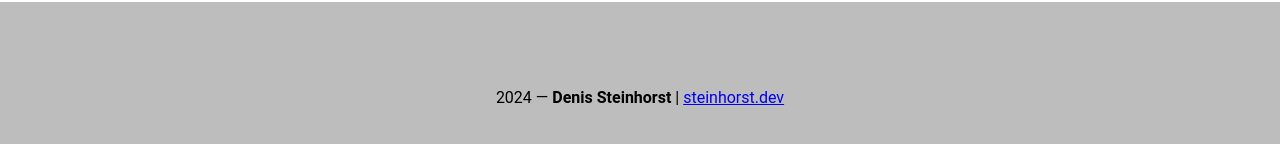
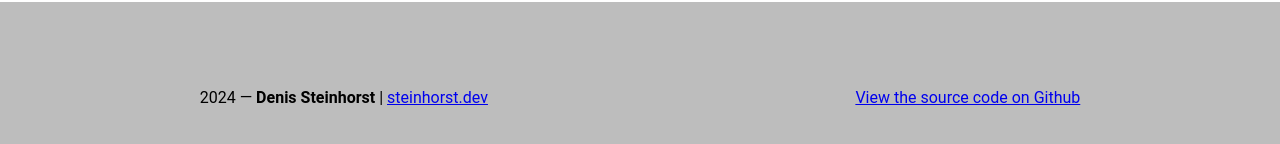
Before and after one commit to denissteinhorst/qtm-stack-trial, a Nuxt app: page / in a window 1280 px wide. Shown: the part 622-766 px from the top of the page. Built offline with nearby package versions, Linux system fonts and the light colour scheme; no server answers; what highcharts-vue would draw is missing.

Commit message:
Add Source code reference

```diff
--- a/app.vue
+++ b/app.vue
@@ -52,6 +52,11 @@
             {{ new Date().getFullYear() }} — <strong>Denis Steinhorst</strong> | <a href="https://www.steinhorst.dev" target="_blank" rel="noopener nofollow">steinhorst.dev</a>
           </v-col>
         </v-row>
+        <v-row justify="center" no-gutters>
+          <v-col class="text-center mt-4" cols="12">
+            <a href="https://github.com/denissteinhorst/qtm-stack-trial" target="_blank" rel="noopener nofollow">View the source code on Github</a>
+          </v-col>
+        </v-row>
       </v-footer>
     </v-app>
   </NuxtLayout>
```
